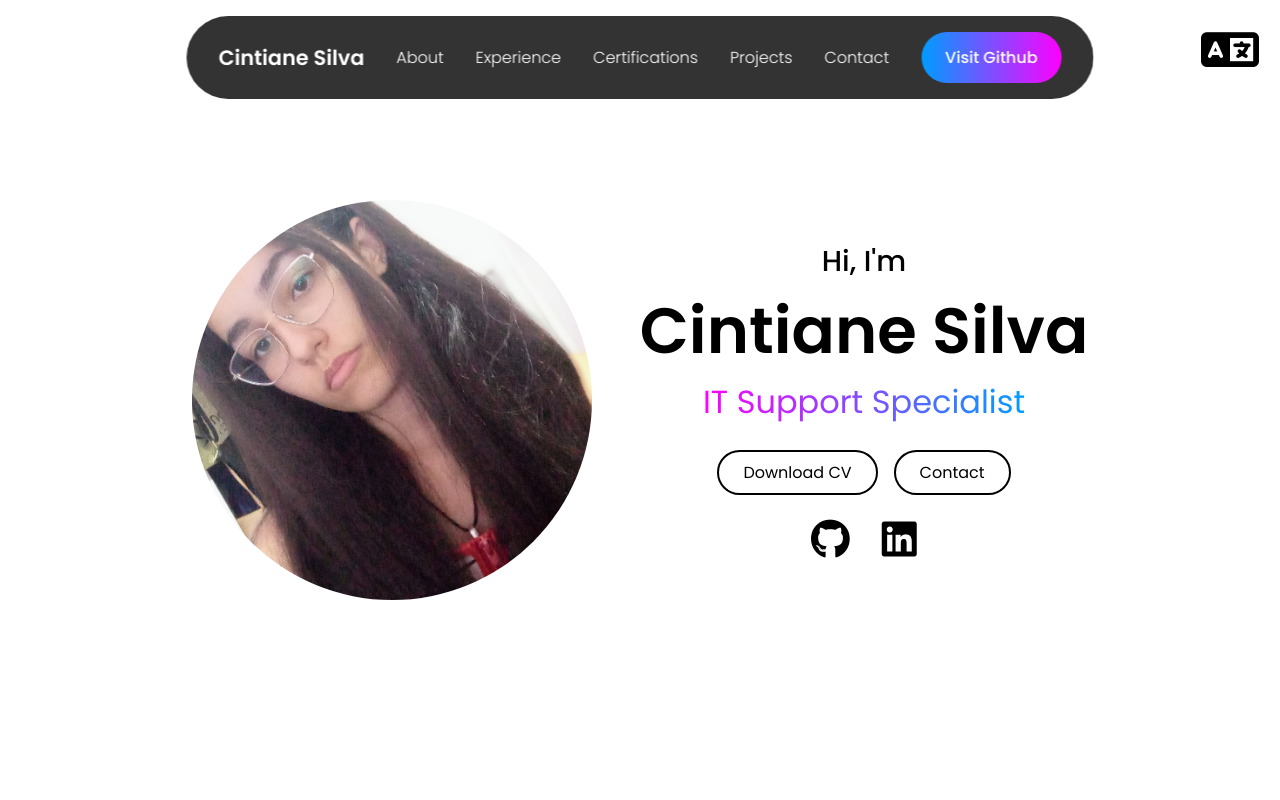
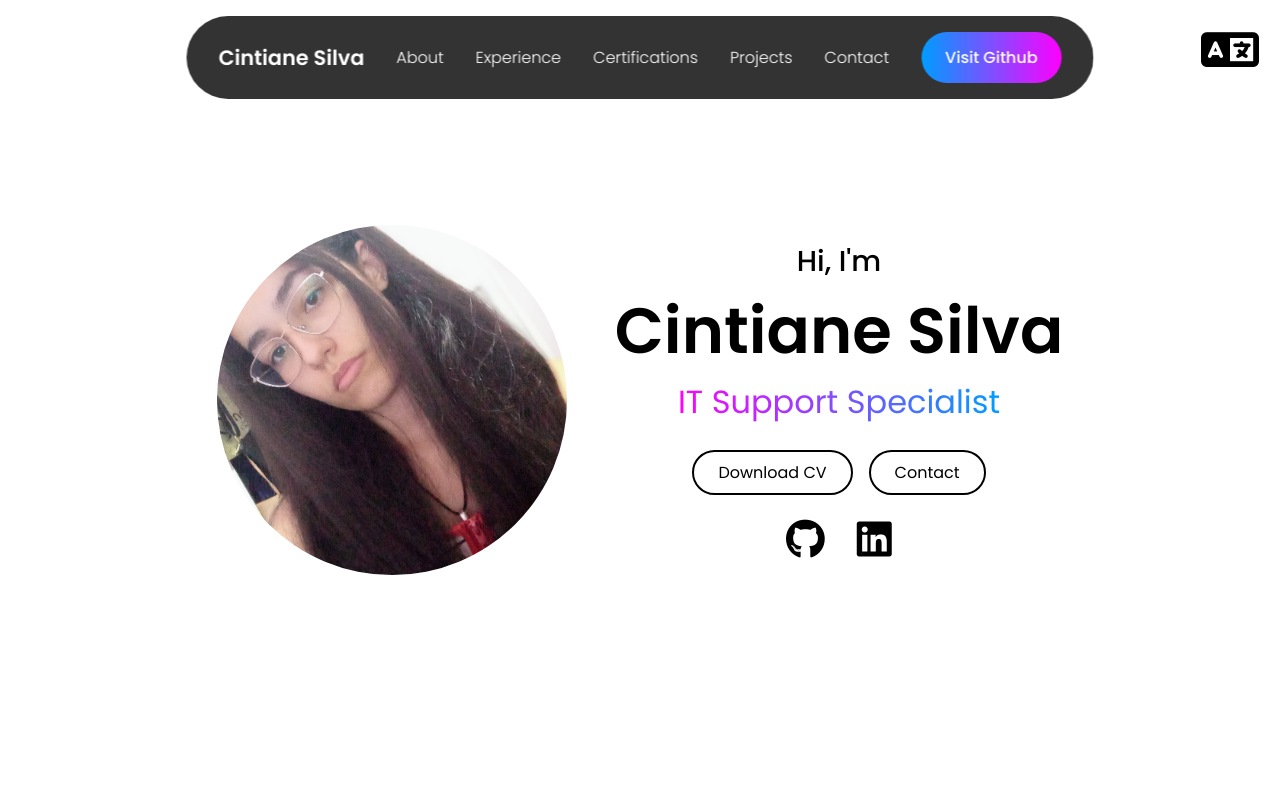
Before and after one commit to cintianesilva/portfolio, a plain HTML site: page index-en.html in a window 1280 px wide. Shown: the top 800 px of the page. Drawn offline with Linux system fonts and the light colour scheme.

Commit message:
Alterações no estilo

```diff
--- a/style.css
+++ b/style.css
@@ -126,8 +126,8 @@ section{
 }
 
 .about img{
-    width: 400px;
-    height: 400px;
+    width: 350px;
+    height: 350px;
     object-fit: cover;
     border-radius: 50%;
 }
```
Also changed, not shown: index.html (+1 -1 lines).
